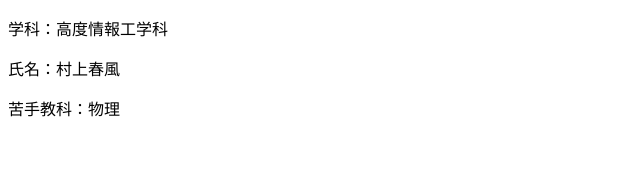
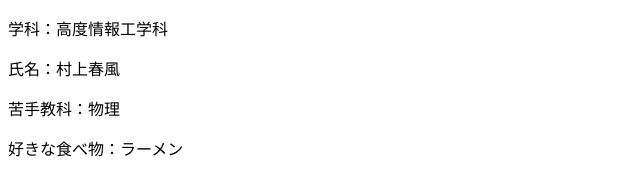
Before and after one commit to cbhayase/branch-test, a plain HTML site: page profile_B.html in a window 1280 px wide. Shown: the whole page, without its empty margins (0-640 px from the left). Drawn offline with Linux system fonts and the light colour scheme.

Commit message:
好きな食べ物の追記

```diff
--- a/profile_B.html
+++ b/profile_B.html
@@ -9,5 +9,6 @@
     <p>学科：高度情報工学科</p>
     <p>氏名：村上春風</p>
     <p>苦手教科：物理</p>
+    <p>好きな食べ物：ラーメン</p>
 </body>
 </html>
```
